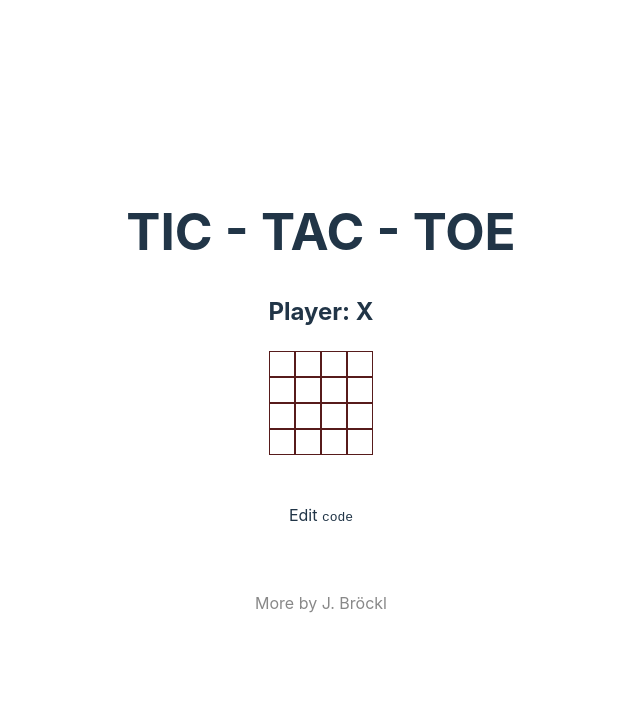
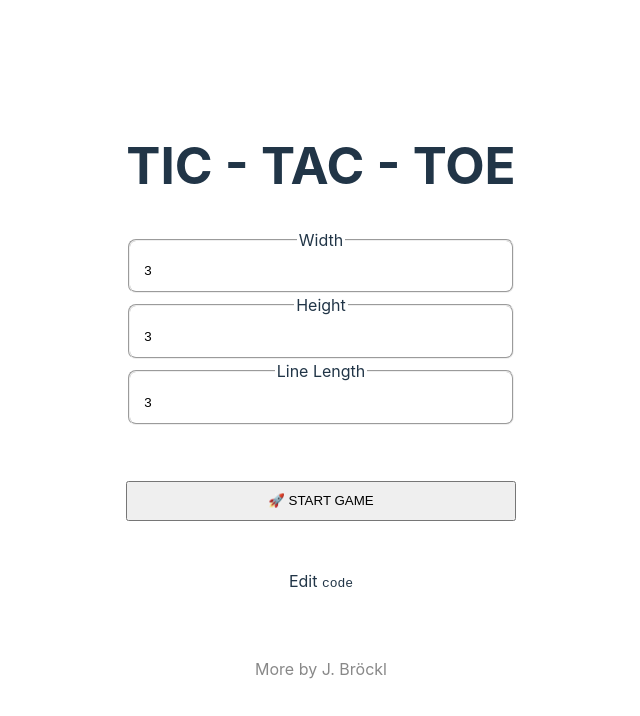
Before and after one commit to brocklj/interview_tic_tac_toe, a React (Vite) app: page / in a window 1280 px wide. Shown: the top 716 px of the page, without its empty margins (319-959 px from the left). Built offline with nearby package versions, Linux system fonts and the light colour scheme.

Commit message:
Change: Startform

```diff
--- a/src/App.tsx
+++ b/src/App.tsx
@@ -2,7 +2,7 @@ import * as React from "react";
 import { useState } from "react";
 
 import "./App.css";
-import { TickTackToeGame } from "./components/TickTackToeGame";
+import { TickTackToeGame } from "./components/TicTacToeGame";
 
 function App() {
   return (
--- /dev/null
+++ b/src/components/StartForm.css
@@ -0,0 +1,21 @@
+.startForm {
+  display: flex;
+  justify-content: center;
+  flex-direction: column;
+}
+
+.startForm fieldset {
+    border-radius: 8px;
+
+}
+.startForm fieldset input {
+    border: none;
+    width: 100%;
+    height: 100%;
+
+}
+
+.startForm .submitButton {
+    margin-top: 1.5rem;
+    height: 2.5rem;
+}
--- /dev/null
+++ b/src/components/StartForm.tsx
@@ -0,0 +1,99 @@
+import * as React from "react";
+
+import "./StartForm.css";
+import { Board } from "../utils/BoardValidator/Board";
+import { BoardValidator } from "../utils/BoardValidator/BoardValidator";
+import { GameStatusEnum } from "../utils/BoardValidator/BoardValidator.d";
+
+export function StartForm({
+  onSubmit,
+}: {
+  onSubmit: (width: number, height: number, lineLength: number) => void;
+}) {
+  const [width, setWidth] = React.useState("3");
+  const [height, setHeight] = React.useState("3");
+  const [lineLength, setLineLength] = React.useState("3");
+
+  const [error, setError] = React.useState("");
+
+  function submitEvent(e: React.FormEvent) {
+    e.preventDefault();
+    setError("");
+    const w = parseInt(width);
+    const h = parseInt(height);
+    const lh = parseInt(lineLength);
+
+    try {
+      const b = new Board(Board.generateBoardCell(w, h));
+
+      const v = new BoardValidator();
+      const validationOutput = v.validateBoard(lh, b.value);
+      console.log(validationOutput);
+      if (validationOutput.status == "ERROR") {
+        throw Error(validationOutput.error || "");
+      }
+
+      onSubmit(w, h, lh);
+    } catch (error: Error | unknown) {
+      if (error instanceof Error) {
+        setError(error.message);
+      }
+    }
+  }
+
+  return (
+    <div>
+      <form
+        action="#"
+        name="StartForm"
+        className="startForm"
+        onSubmit={submitEvent}
+      >
+        <fieldset>
+          <legend>Width</legend>
+          <input
+            type="number"
+            min={3}
+            max={10}
+            name="width"
+            placeholder="Width"
+            value={width}
+            onChange={(event) => {
+              setWidth(event.target.value);
+            }}
+          />
+        </fieldset>
+        <fieldset>
+          <legend>Height</legend>
+          <input
+            type="number"
+            min={3}
+            max={10}
+            name="height"
+            placeholder="Height"
+            value={height}
+            onChange={(event) => {
+              setHeight(event.target.value);
+            }}
+          />
+        </fieldset>
+        <fieldset>
+          <legend>Line Length</legend>
+          <input
+            type="number"
+            name="lineLength"
+            placeholder="Line Length"
+            value={lineLength}
+            onChange={(event) => {
+              setLineLength(event.target.value);
+            }}
+          />
+        </fieldset>
+
+        <p>{error && "Error: " + error}</p>
+
+        <input className="submitButton" type="submit" value="🚀 START GAME" />
+      </form>
+    </div>
+  );
+}
--- /dev/null
+++ b/src/components/TicTacToeGame.css
@@ -0,0 +1,7 @@
+.starover-button {
+  margin-top: 2.5rem;
+}
+.infoBlock {
+  display: block;
+  height: 10rem;
+}
--- a/src/components/TickTackToeGame.tsx
+++ b/src/components/TicTacToeGame.tsx
@@ -7,6 +7,9 @@ import {
   BoardValidatorOutput,
   GameStatusEnum,
 } from "../utils/BoardValidator/BoardValidator.d";
+import { StartForm } from "./StartForm";
+
+import "./TicTacToeGame.css";
 
 const boardValidator = new BoardValidator();
 
@@ -19,21 +22,27 @@ export function TickTackToeGame() {
     new Board(Board.generateBoardCell(4, 4))
   );
   const [step, setStep] = React.useState<TickTackToeGameStep>(
-    TickTackToeGameStep.PLAY
+    TickTackToeGameStep.START
   );
 
   const [currentPlayer, setCurrentPlayer] = React.useState<CellType>(
     CellEnum.X
   );
 
+  function startOver() {
+    if (board) {
+      onStartSubmit(board?.width, board?.height, lineLength);
+    }
+    setStep(TickTackToeGameStep.START);
+  }
+
   function onStartSubmit(width: number, height: number, lineLength: number) {
-    if (step == TickTackToeGameStep.START) {
     const b = new Board(Board.generateBoardCell(width, height));
     setBoard(b);
     setLineLength(lineLength);
     setCurrentPlayer(CellEnum.X);
     setStep(TickTackToeGameStep.PLAY);
-    }
+    setGameStatus(null);
   }
 
   const onCellClick = React.useCallback(
@@ -59,14 +68,28 @@ export function TickTackToeGame() {
 
   return (
     <>
+      {step == TickTackToeGameStep.START && (
+        <>
+          <StartForm onSubmit={onStartSubmit} />
+        </>
+      )}
+      {step == TickTackToeGameStep.PLAY && (
+        <>
+          <div className="infoBlock">
             <h2>Player: {currentPlayer} </h2>
             <h3>{gameStatus?.status} </h3>
             <h4>{gameStatus?.error} </h4>
+          </div>
           <div>
-        {step == TickTackToeGameStep.PLAY && (
-          <>{<BoardComponent board={board} onCellClick={onCellClick} />}</>
+            {<BoardComponent board={board} onCellClick={onCellClick} />}
+          </div>
+          <div>
+            <button className="starover-button" onClick={startOver}>
+              ⟳ Start Over
+            </button>
+          </div>
+        </>
       )}
-      </div>
     </>
   );
 }
--- a/src/utils/BoardValidator/Board.ts
+++ b/src/utils/BoardValidator/Board.ts
@@ -64,13 +64,17 @@ export class Board {
     }
 
     static checkBoardLength(board: Board): boolean {
-        const isValid = (board.width >= 3 && board.width <= 10) && (board.height >= 3 && board.height <= 10)
+        const isValid = Board.checkDimensions(board.width, board.height)
         if (!isValid) {
             throw new Error(BoardValidatorErrors.EInvalidBoardSizeInput)
         }
 
         return isValid
     }
+
+    static checkDimensions(width: number, height: number ): boolean {
+        return (width >= 3 && width <= 10) && (height >= 3 && height <= 10)
+    }
 }
 
 export enum BoardErrors {
--- a/src/utils/BoardValidator/BoardValidator.ts
+++ b/src/utils/BoardValidator/BoardValidator.ts
@@ -11,7 +11,7 @@ export class BoardValidator {
         try {
             const board = new Board(cells)
 
-            const isLineLengthValid = this.checkLineLength(lineLength, board);
+            const isLineLengthValid = BoardValidator.checkLineLength(lineLength, board);
             if (!isLineLengthValid) {
                 throw new Error(BoardValidatorErrors.EInvalidLineLengthInput)
             }
@@ -35,7 +35,7 @@ export class BoardValidator {
         }
     }
 
-    private checkLineLength(lineLength: number, board: Board): boolean {
+    static checkLineLength(lineLength: number, board: Board): boolean {
         return 3 <= lineLength && lineLength <= Math.min(board.width, board.height)
     }
 
```
Lines whose indentation alone changed are shown as unchanged.
